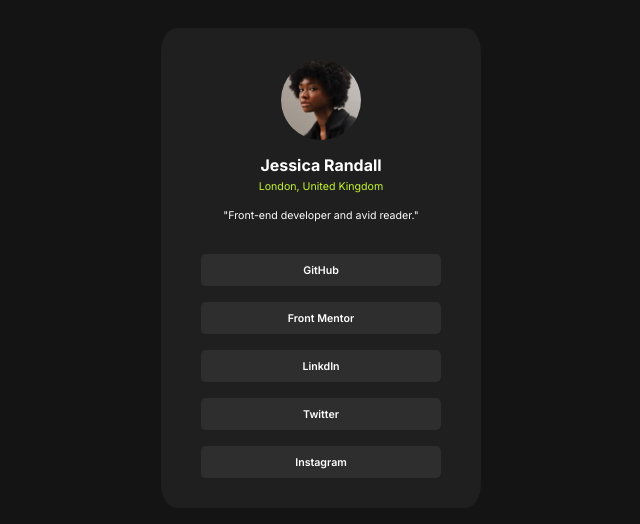
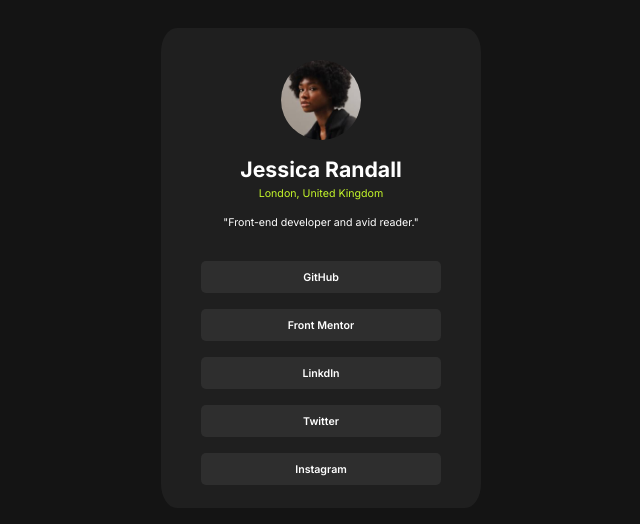
Before and after one commit to rodrigo-limadt/social-links-profile-main, a plain HTML site: page index.html in a window 1280 px wide. Shown: the part 132-656 px from the top of the page, without its empty margins (319-959 px from the left). Drawn offline with Linux system fonts and the light colour scheme.

Commit message:
colocado h1

```diff
--- a/index.html
+++ b/index.html
@@ -18,7 +18,7 @@
     <div class="card">
       <div class="informations">
         <img class="photo" src="./assets/images/avatar-jessica.jpeg" alt="">
-        <h2 class="name">Jessica Randall</h2>
+        <h1 class="name">Jessica Randall</h1>
         <p class="city">London, United Kingdom</p>
         <span class="skill">"Front-end developer and avid reader."</span>
 
```
